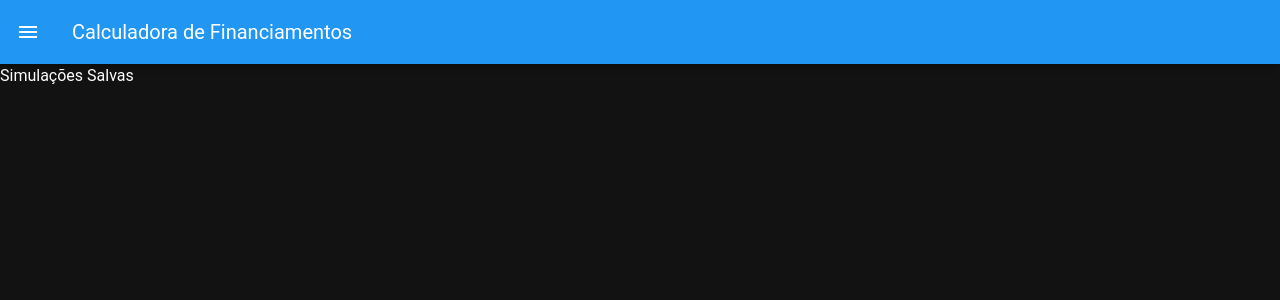
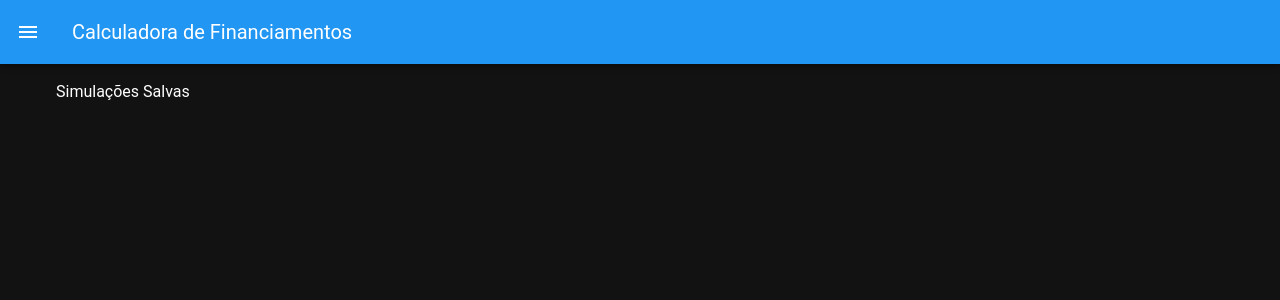
Before and after one commit to guilhermenovais/tp-EngSoft, a Vue app in the folder frontend/: page /salvas in a window 1280 px wide. Shown: the top 300 px of the page. Built offline with nearby package versions, Linux system fonts and the light colour scheme.

Commit message:
feat: wrap layout content in container to add spacing

```diff
--- a/frontend/src/layouts/default.vue
+++ b/frontend/src/layouts/default.vue
@@ -2,13 +2,12 @@
   <v-main>
     <Header @toggle-drawer="drawer = !drawer" />
     <NavigationDrawer v-model="drawer" />
-    <router-view />
+    <v-container>
+      <router-view />
+    </v-container>
   </v-main>
 </template>
 
 <script lang="ts" setup>
-import Header from "@/components/Header.vue";
-import NavigationDrawer from "@/components/NavigationDrawer.vue";
-
 const drawer = ref(false);
 </script>
```
